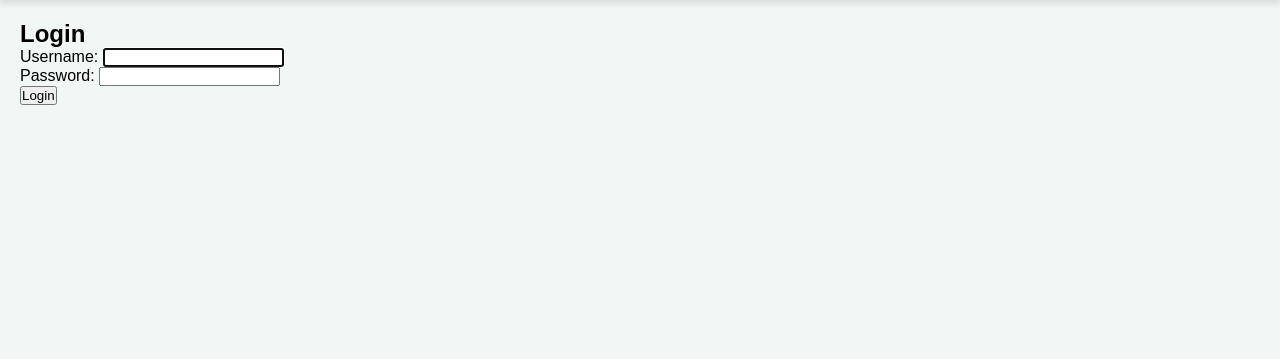
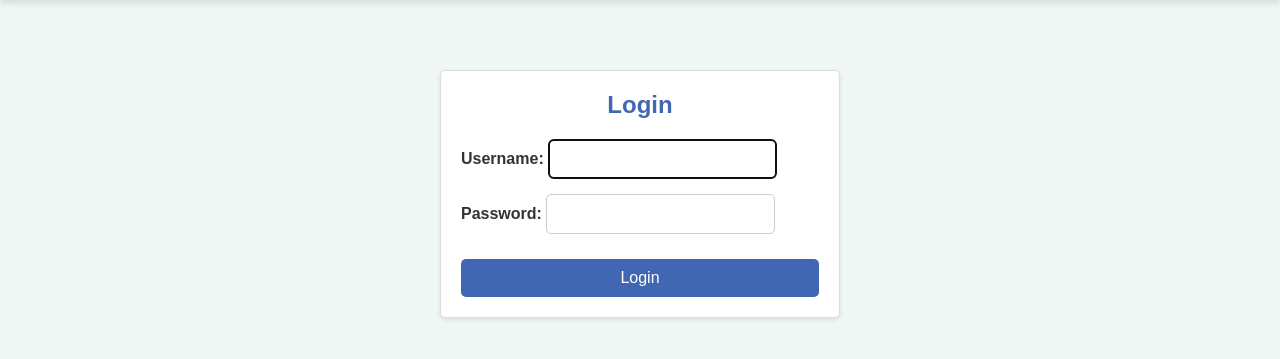
Before and after one commit to sudip6164/django-post-app, a Django app: page /users/login/ in a window 1280 px wide. Shown: the part 74-433 px from the top of the page. Run offline with Django 5.2, Linux system fonts and the light colour scheme.

Commit message:
login css

```diff
--- /dev/null
+++ b/sbook/static/css/users/login.css
@@ -0,0 +1,55 @@
+/* login.css */
+
+.login-container {
+    max-width: 400px;
+    margin: 50px auto;
+    padding: 20px;
+    border: 1px solid #ddd;
+    border-radius: 5px;
+    box-shadow: 0 2px 4px rgba(0, 0, 0, 0.1);
+    background-color: #fff;
+  }
+
+  .login-container h2 {
+    text-align: center;
+    color: var(--primary-color);
+    margin-bottom: 20px;
+  }
+
+  .login-container form {
+    display: flex;
+    flex-direction: column;
+  }
+
+  .login-container form p {
+    margin-bottom: 15px;
+  }
+
+  .login-container form label {
+    font-weight: bold;
+    margin-bottom: 5px;
+    color: #333;
+  }
+
+  .login-container form input {
+    padding: 10px;
+    border: 1px solid #ccc;
+    border-radius: 5px;
+    font-size: 1em;
+  }
+
+  .login-container form button {
+    background-color: var(--primary-color);
+    color: #fff;
+    padding: 10px;
+    border: none;
+    border-radius: 5px;
+    cursor: pointer;
+    font-size: 1em;
+    transition: background-color 0.3s;
+    margin-top: 10px;
+  }
+
+  .login-container form button:hover {
+    background-color: var(--secondary-color);
+  }
--- a/sbook/users/templates/users/login.html
+++ b/sbook/users/templates/users/login.html
@@ -1,14 +1,22 @@
 {% extends "base.html" %}
+{% load static %}
 
 {% block title %}
   Login
 {% endblock %}
 
+{% block additional_css %}
+  <link rel="stylesheet" href="{% static 'css/users/login.css' %}">
+{% endblock %}
+
+
 {% block content %}
+  <div class="login-container">
     <h2>Login</h2>
     <form method="post" action="/users/login/">
       {% csrf_token %}
       {{ form.as_p }}
       <button type="submit">Login</button>
     </form>
+  </div>
 {% endblock %}
```
Lines whose indentation alone changed are shown as unchanged.
